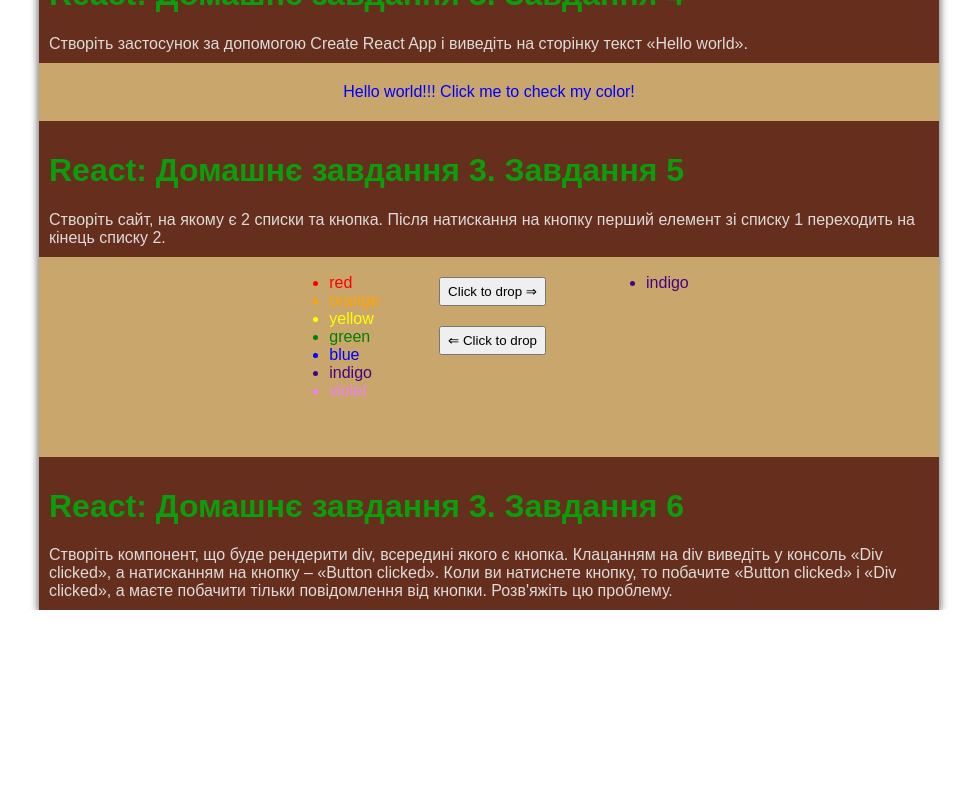
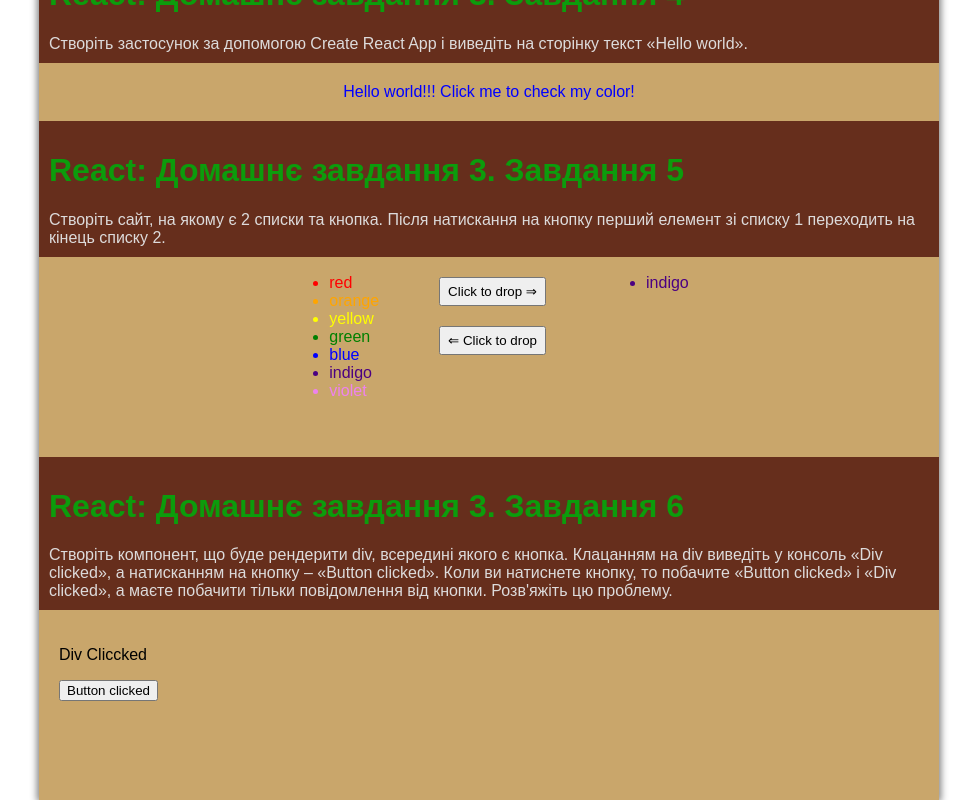
Before and after one commit to SerhiiHats/hw-3-at-react, a React (Create React App) app: page / in a window 1280 px wide. Shown: the part 598-1398 px from the top of the page, without its empty margins (151-1128 px from the left). Before the commit the page ends 1208 px from the top, so only its background shows below. Built offline with nearby package versions, Linux system fonts and the light colour scheme.

Commit message:
initial commit for last task

```diff
--- a/src/components/App/App.js
+++ b/src/components/App/App.js
@@ -5,6 +5,7 @@ import List from "../List/List";
 import Counter from "../Counter/Counter";
 import HelloWorld from "../HelloWorld/HelloWorld";
 import ListRender from "../ListRender/ListRender";
+import ShowClickInnerButton from "../ShowClickInnerButton/ShowClickInnerButton";
 
 class App extends Component {
   state = {
@@ -67,6 +68,7 @@ class App extends Component {
           <ListRender items={this.state.arrayOfRainbow2}/>
         </div>
         <Header aboutTask={this.state.aboutTask5} descriptionTask={this.state.descriptionTask5}/>
+        <ShowClickInnerButton/>
       </div>
     );
   }
--- /dev/null
+++ b/src/components/ShowClickInnerButton/ShowClickInnerButton.css
@@ -0,0 +1,5 @@
+.ShowClickInnerButton{
+    min-height: 150px;
+    padding: 20px;
+    background-color: #C9A66B;
+}
--- /dev/null
+++ b/src/components/ShowClickInnerButton/ShowClickInnerButton.js
@@ -0,0 +1,16 @@
+import {Component} from "react";
+import "./ShowClickInnerButton.css";
+
+class ShowClickInnerButton extends Component {
+
+  render() {
+    return (
+      <div className={"ShowClickInnerButton"}>
+        <p>Div Cliccked</p>
+        <button>Button clicked</button>
+      </div>
+    );
+  }
+}
+
+export default ShowClickInnerButton;
```
